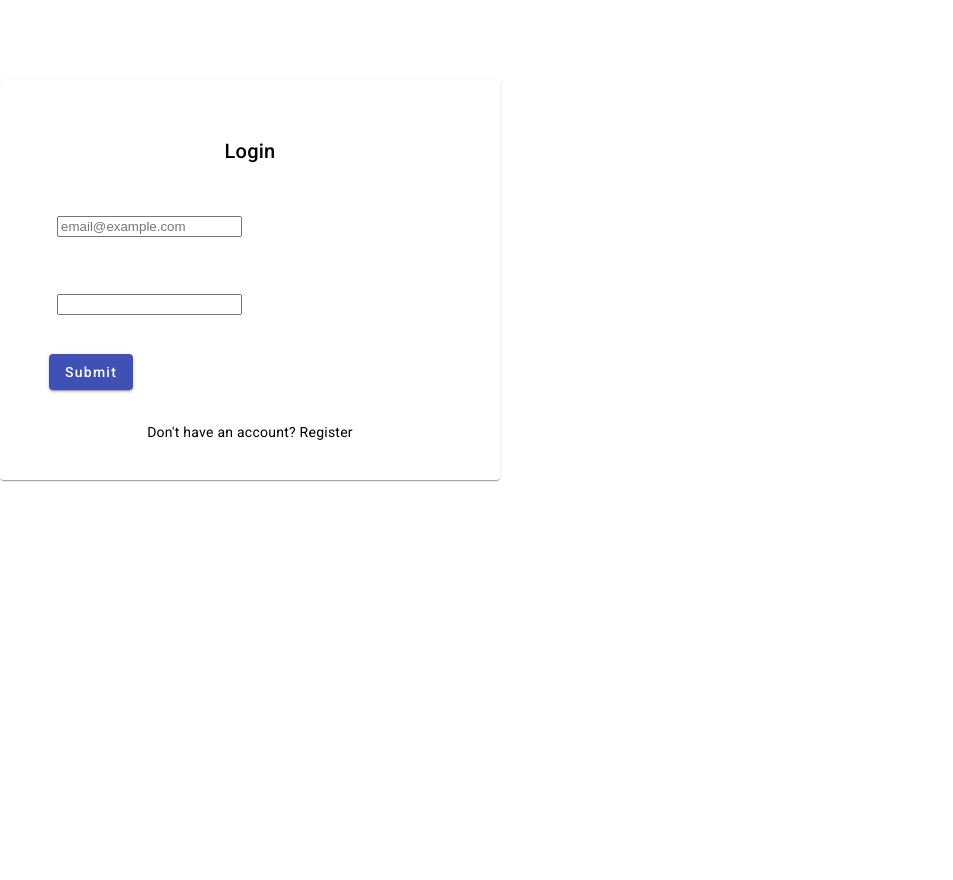
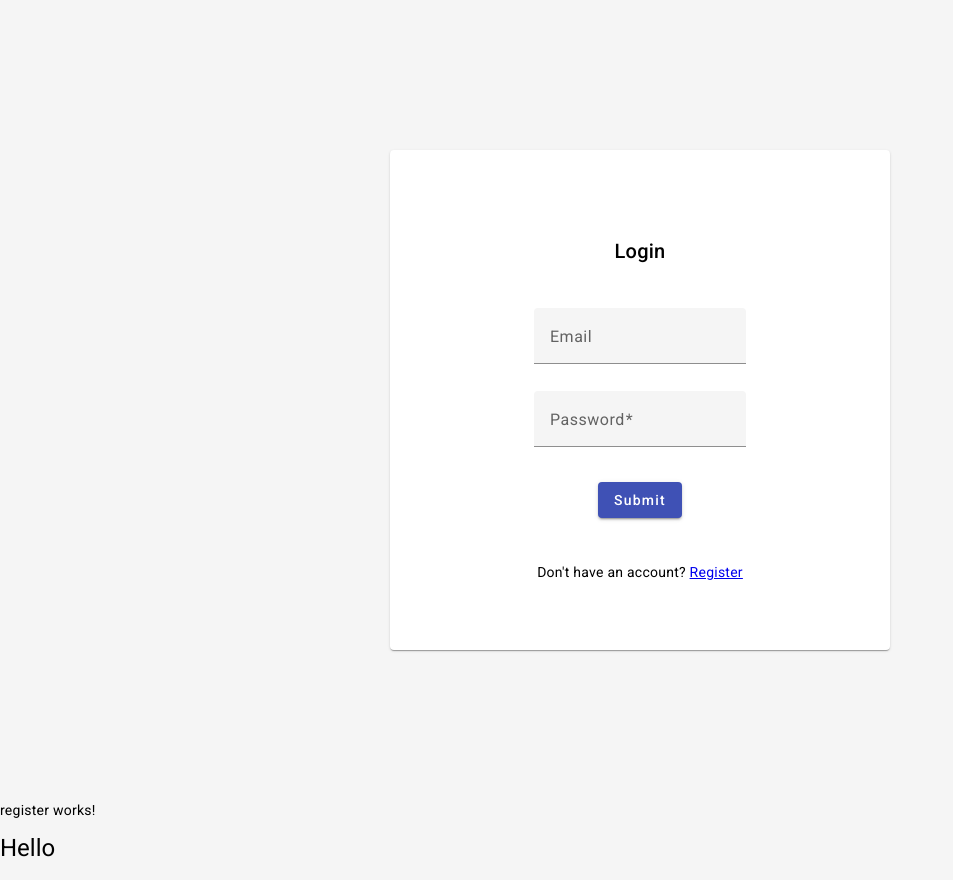
Before and after one commit to adrian-danila/watchShop-with-angular, an Angular app: page /register in a window 1280 px wide. Before the commit this address led to /. Shown: the whole page, without its empty margins (0-953 px from the left). Built offline with nearby package versions, Linux system fonts and the light colour scheme.

Commit message:
working on login page

```diff
--- a/src/app/app-routing.module.ts
+++ b/src/app/app-routing.module.ts
@@ -1,7 +1,12 @@
+import { LoginFormComponent } from './auth-components/login/login.component';
 import { NgModule } from '@angular/core';
 import { RouterModule, Routes } from '@angular/router';
+import { RegisterComponent } from './auth-components/register/register/register.component';
 
-const routes: Routes = [];
+const routes: Routes = [
+  {path: 'login', component: LoginFormComponent},
+  {path: 'register', component: RegisterComponent}
+];
 
 @NgModule({
   imports: [RouterModule.forRoot(routes)],
--- a/src/app/app.component.html
+++ b/src/app/app.component.html
@@ -1 +1,2 @@
 <app-login></app-login>
+<router-outlet></router-outlet>
--- a/src/app/auth-components/login/login.component.html
+++ b/src/app/auth-components/login/login.component.html
@@ -1,10 +1,11 @@
+<div class="container">
     <mat-card>
         <mat-card-header>
             <mat-card-title>Login</mat-card-title>
         </mat-card-header>
 
+            <form [formGroup]="loginForm">
                 <mat-card-content>
-        <form [formGroup]="loginForm"></form>
                 <mat-form-field apperance="outline" hideRequiredMarker="true">
                     <mat-label>Email</mat-label>
                     <input
@@ -34,8 +35,11 @@
                     >Submit</button>
                 </mat-card-actions>
         </mat-card-content>
+            </form>
+
         <mat-card-footer>
             Don't have an account?
-        <a routerLink="#register">Register</a>
+            <a routerLink="/register">Register</a>
         </mat-card-footer>
     </mat-card>
+</div>
--- a/src/app/auth-components/login/login.component.scss
+++ b/src/app/auth-components/login/login.component.scss
@@ -1,11 +1,38 @@
+.container {
+    display: flex;
+    justify-content: center;
+    align-items: center;
+    height: 100vh;
+}
 mat-card {
-    margin-top: 80px;
+    // border: 5px solid black;
     width: 500px;
-    height: 400px;
+    height: 500px;
     display: flex;
-    flex-direction: column;
+    justify-content: center;
     align-items: center;
-    justify-content: space-evenly;
-    padding: 25px;
-    gap: 10px;
+    background: white;
+    gap: 20px;
+
+    mat-form-field {
+        display: flex;
+        flex-direction: column;
+    }
+
+    form {
+        display: flex;
+        flex-direction: column;
+        padding: 0px 40px;
+
+    mat-form-field {
+        margin: 5px 0;
+    }
+    }
+
+    mat-card-actions {
+        width: 100%;
+        display: flex;
+        flex-direction: row;
+        justify-content: center;
+    }
 }
--- a/src/app/auth-components/login/login.component.ts
+++ b/src/app/auth-components/login/login.component.ts
@@ -1,13 +1,21 @@
 import { Component } from '@angular/core';
-import { FormGroup, FormBuilder, Validators } from '@angular/forms';
+import { FormGroup, FormBuilder, FormControl, Validators } from '@angular/forms';
 @Component({
   selector: 'app-login',
   templateUrl: './login.component.html',
   styleUrls: ['./login.component.scss']
 })
-export class LoginComponent {
-  loginForm:any = FormGroup;
-onSubmit() {
+export class LoginFormComponent {
+  loginForm!: FormGroup;
 
+  constructor() {
+    this.loginForm = new FormGroup({
+      email: new FormControl('', [Validators.required, Validators.email]),
+      password: new FormControl('', [Validators.required]),
+    });
+  }
+
+  onSubmit() {
+    console.log("Submit button clicked")
+  }
 }
-}
--- a/src/app/auth-components/register/register/register.component.html
+++ b/src/app/auth-components/register/register/register.component.html
@@ -1 +1,2 @@
 <p>register works!</p>
+<h1>Hello</h1>
--- a/src/app/auth-components/register/register/register.component.ts
+++ b/src/app/auth-components/register/register/register.component.ts
@@ -1,4 +1,5 @@
 import { Component } from '@angular/core';
+
 
 @Component({
   selector: 'app-register',
--- a/src/styles.scss
+++ b/src/styles.scss
@@ -2,3 +2,7 @@
 
 html, body { height: 100%; }
 body { margin: 0; font-family: Roboto, "Helvetica Neue", sans-serif; }
+
+body {
+    background-color: whitesmoke;
+}
```
Also changed, not shown: src/app/app.module.ts (+11 -4 lines). Lines whose indentation alone changed are shown as unchanged.
